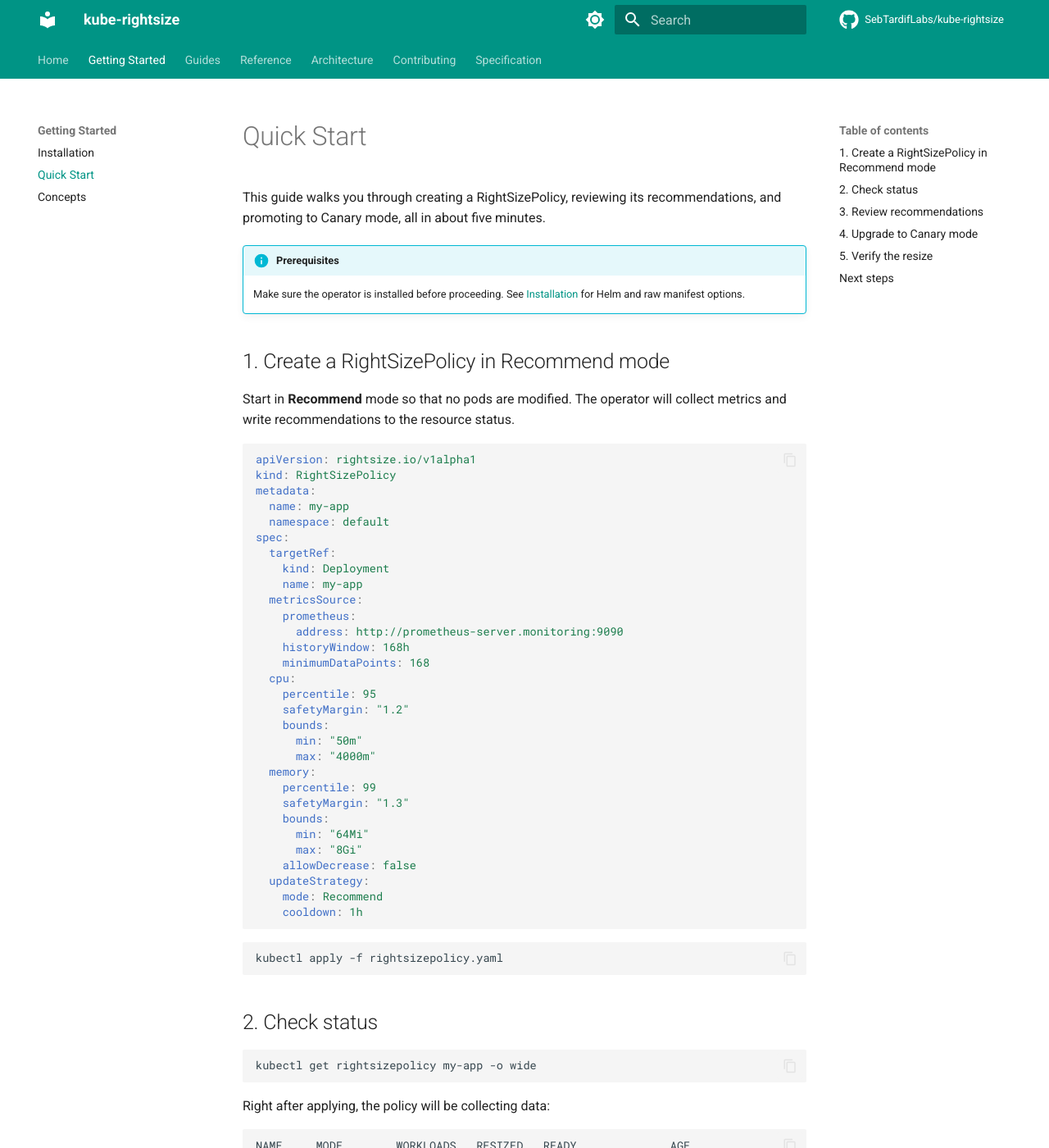
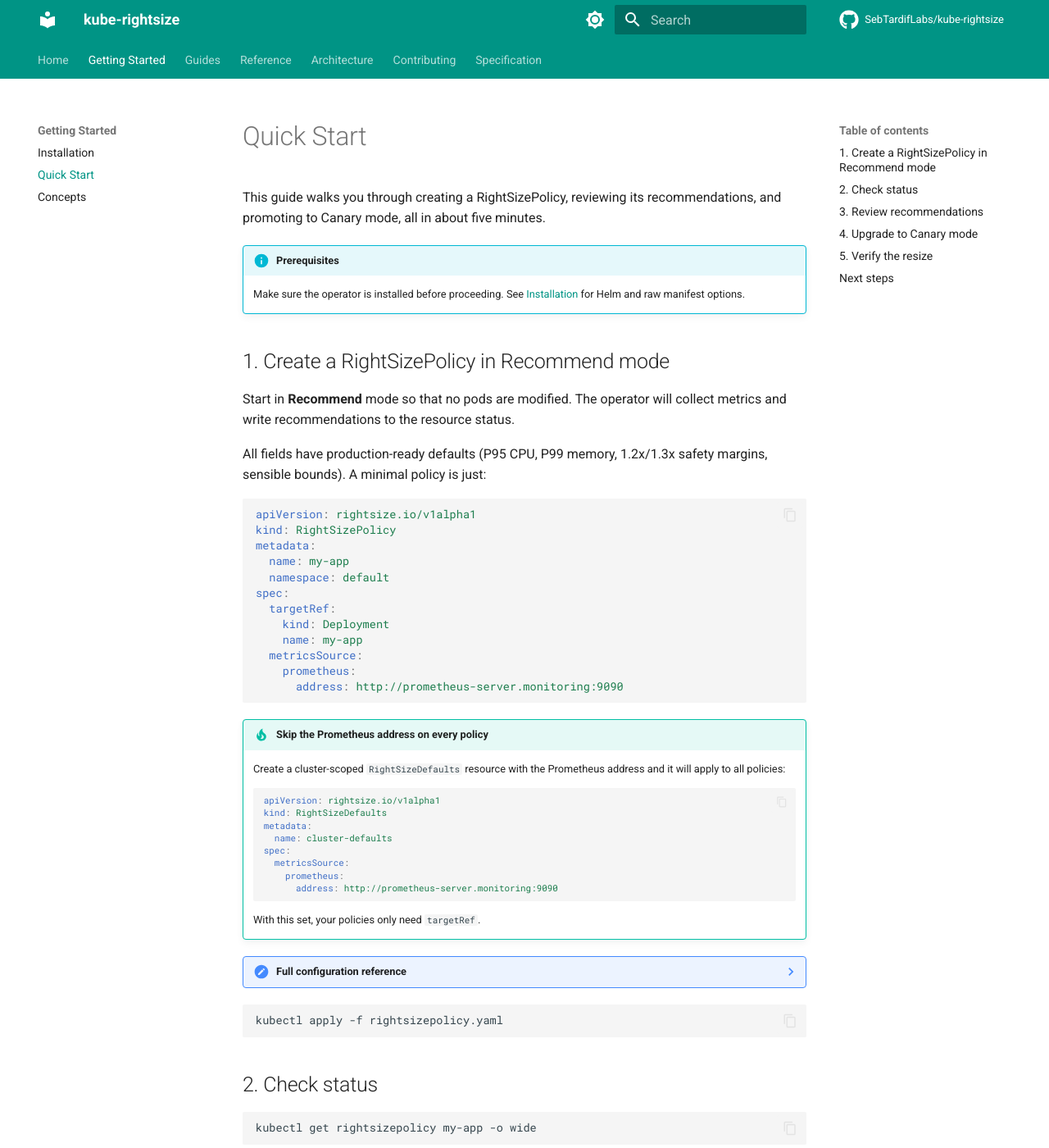
Before and after one commit to attune-io/attune, an MkDocs documentation site: the page built from docs/getting-started/quickstart.md, in a window 1280 px wide and 1400 px high. Shown: the whole window at 82% size. Built offline with MkDocs 1.6.1 and Material for MkDocs 9.7.7, drawn with Linux system fonts in a browser that asks for light colours; comment, search, counter and statistics services are not loaded.

Commit message:
docs: simplify quickstart to minimal 7-line policy
The quickstart showed a 22-line YAML with 15+ explicitly-set fields
that all have sensible defaults. This makes the operator look harder
to adopt than VPA.

Simplified to the minimal form (targetRef + metricsSource only),
added a tip about RightSizeDefaults for cluster-wide Prometheus
config, and a collapsible reference link for full configuration.

Filed #46 (data collection progress) and #47 (savings percentage
context) for features that need CRD changes.

Signed-off-by: Sebastien Tardif <sebtardif@ncf.ca>

````diff
--- a/docs/getting-started/quickstart.md
+++ b/docs/getting-started/quickstart.md
@@ -9,6 +9,9 @@ recommendations, and promoting to Canary mode, all in about five minutes.
 
 Start in **Recommend** mode so that no pods are modified. The operator will
 collect metrics and write recommendations to the resource status.
+
+All fields have production-ready defaults (P95 CPU, P99 memory, 1.2x/1.3x
+safety margins, sensible bounds). A minimal policy is just:
 
 ```yaml
 apiVersion: rightsize.io/v1alpha1
@@ -23,25 +26,28 @@ spec:
   metricsSource:
     prometheus:
       address: http://prometheus-server.monitoring:9090
-    historyWindow: 168h
-    minimumDataPoints: 168
-  cpu:
-    percentile: 95
-    safetyMargin: "1.2"
-    bounds:
-      min: "50m"
-      max: "4000m"
-  memory:
-    percentile: 99
-    safetyMargin: "1.3"
-    bounds:
-      min: "64Mi"
-      max: "8Gi"
-    allowDecrease: false
-  updateStrategy:
-    mode: Recommend
-    cooldown: 1h
 ```
+
+!!! tip "Skip the Prometheus address on every policy"
+    Create a cluster-scoped `RightSizeDefaults` resource with the Prometheus
+    address and it will apply to all policies:
+    ```yaml
+    apiVersion: rightsize.io/v1alpha1
+    kind: RightSizeDefaults
+    metadata:
+      name: cluster-defaults
+    spec:
+      metricsSource:
+        prometheus:
+          address: http://prometheus-server.monitoring:9090
+    ```
+    With this set, your policies only need `targetRef`.
+
+??? note "Full configuration reference"
+    All defaults can be overridden per-policy. See
+    [Configuration Reference](../reference/configuration.md) for the complete
+    list of fields including `cpu.percentile`, `memory.safetyMargin`,
+    `updateStrategy.cooldown`, bounds, and more.
 
 ```bash
 kubectl apply -f rightsizepolicy.yaml
````
